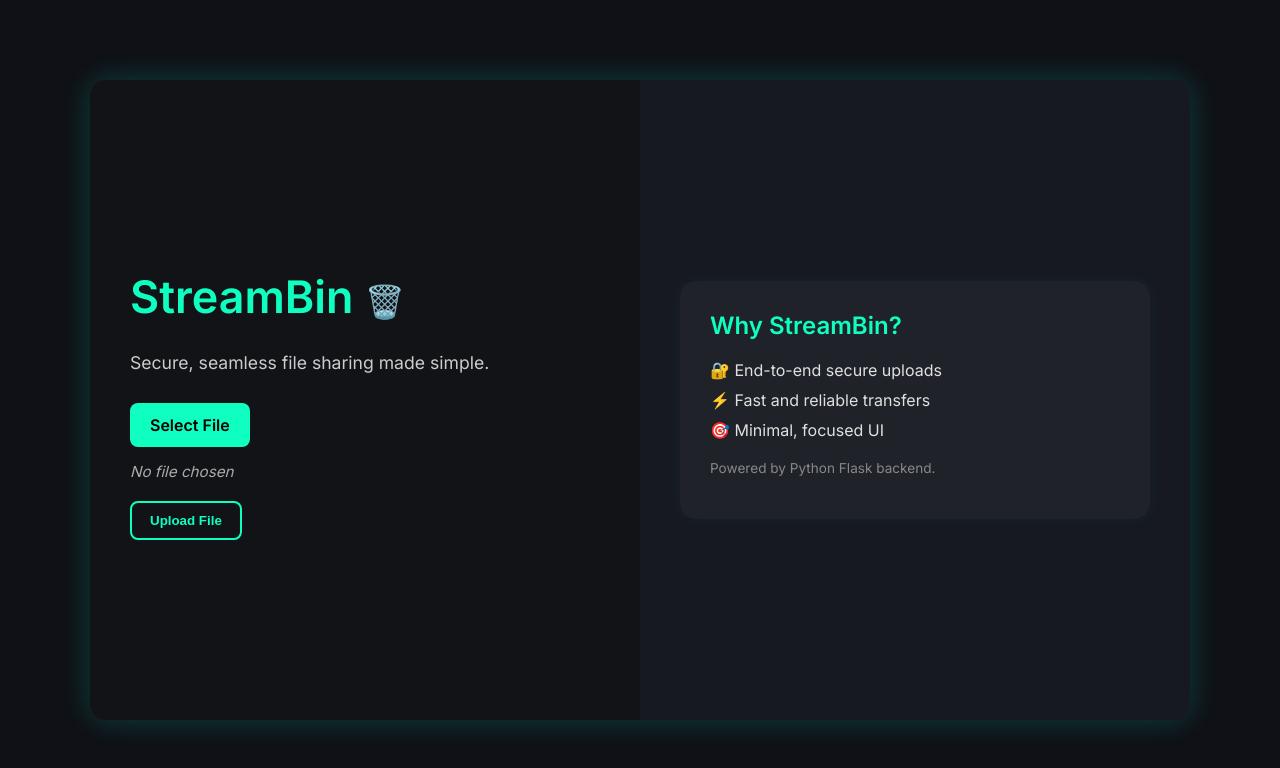
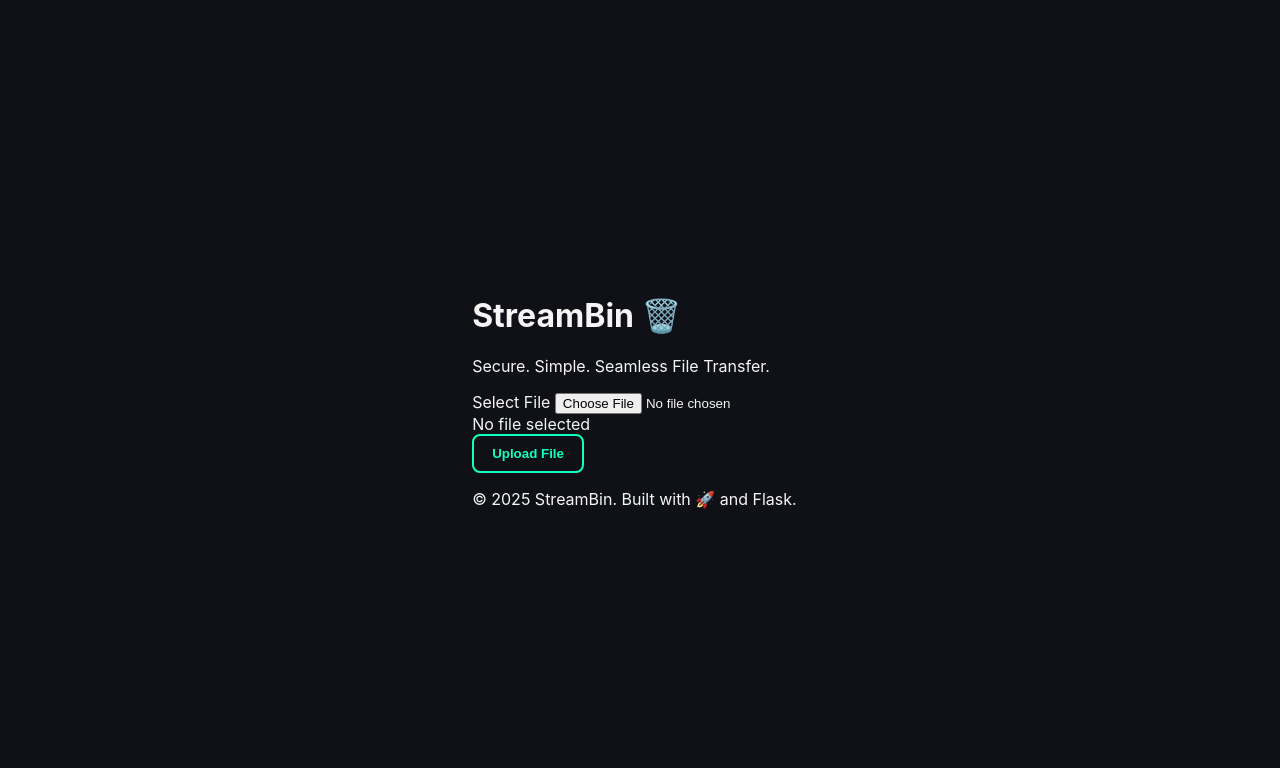
Before and after one commit to Amber100023r44/flask-file-share, a Flask app: page / in a window 1280 px wide. Shown: the top 768 px of the page. Run offline with Flask 3, Linux system fonts and the light colour scheme.

Commit message:
Update index.html

```diff
--- a/templates/index.html
+++ b/templates/index.html
@@ -3,52 +3,39 @@
 <head>
   <meta charset="UTF-8">
   <title>StreamBin 🗑️</title>
-  <link href="https://fonts.googleapis.com/css2?family=Inter:wght@400;600&display=swap" rel="stylesheet">
+  <link href="https://fonts.googleapis.com/css2?family=Orbitron:wght@600&display=swap" rel="stylesheet">
   <link rel="stylesheet" href="{{ url_for('static', filename='style.css') }}">
 </head>
 <body>
-  <div class="wrapper">
-    <div class="left-panel">
-      <h1>StreamBin <span class="emoji">🗑️</span></h1>
-      <p class="subtitle">Secure, seamless file sharing made simple.</p>
+  <div class="main-container">
+    <header>
+      <h1>StreamBin 🗑️</h1>
+      <p class="tagline">Secure. Simple. Seamless File Transfer.</p>
+    </header>
 
-      <form method="POST" action="/upload" enctype="multipart/form-data" id="uploadForm">
-        <label class="file-label">
-          <input type="file" name="file" id="fileInput" required hidden>
-          <span>Select File</span>
+    <section class="upload-box">
+      <form method="POST" enctype="multipart/form-data">
+        <label for="file-upload" class="custom-file-input">
+          Select File
+          <input type="file" id="file-upload" name="file" required>
         </label>
-
-        <div id="fileNamePreview" class="file-preview">No file chosen</div>
-
+        <div id="file-name-display">No file selected</div>
         <button type="submit" class="upload-btn">Upload File</button>
       </form>
+    </section>
 
-      <div id="statusMsg" class="status-msg"></div>
-    </div>
-
-    <div class="right-panel">
-      <div class="card">
-        <h2>Why StreamBin?</h2>
-        <ul>
-          <li>🔐 End-to-end secure uploads</li>
-          <li>⚡ Fast and reliable transfers</li>
-          <li>🎯 Minimal, focused UI</li>
-        </ul>
-        <p class="footnote">Powered by Python Flask backend.</p>
-      </div>
-    </div>
+    <footer>
+      <p>&copy; 2025 StreamBin. Built with 🚀 and Flask.</p>
+    </footer>
   </div>
 
   <script>
-    const fileInput = document.getElementById('fileInput');
-    const fileNamePreview = document.getElementById('fileNamePreview');
+    const fileInput = document.getElementById('file-upload');
+    const fileNameDisplay = document.getElementById('file-name-display');
 
-    fileInput.addEventListener('change', function () {
-      if (this.files.length > 0) {
-        fileNamePreview.textContent = this.files[0].name;
-      } else {
-        fileNamePreview.textContent = 'No file chosen';
-      }
+    fileInput.addEventListener('change', () => {
+      const fileName = fileInput.files[0]?.name || "No file selected";
+      fileNameDisplay.textContent = fileName;
     });
   </script>
 </body>
```
